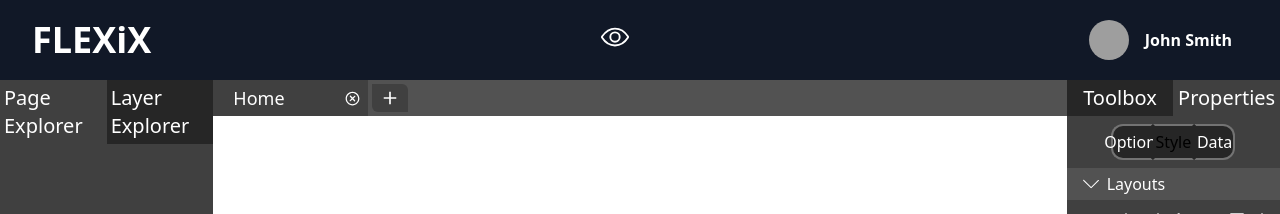
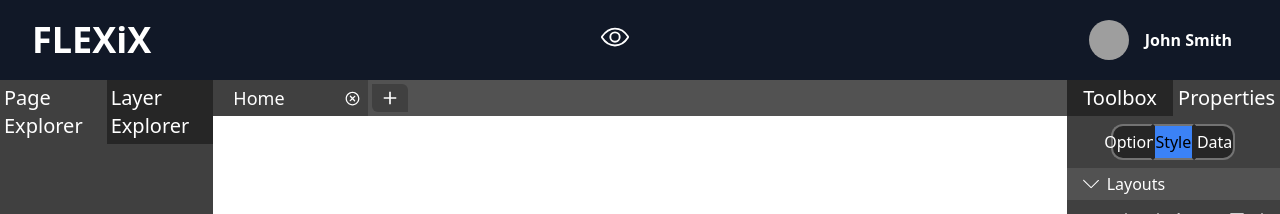
Before and after one commit to flexix-developer/Flexix-Frontend, a React (Create React App) app: page /design in a window 1280 px wide. Both pictures are taken after a click on the element "Properties". Shown: the top 214 px of the page. Built offline with nearby package versions, Linux system fonts and the light colour scheme; grey boxes are pictures that could not be loaded; some icons are missing.

Commit message:
Mon | Refactor Properties component styling

```diff
--- a/src/components/Properties.js
+++ b/src/components/Properties.js
@@ -14,30 +14,30 @@ const Properties = () => {
     <div className="flex flex-col w-full h-full bg-neutral-700">
       <div className="flex flex-row justify-center mx-6 my-2 text-white w-12/12">
         <div
-          className={`flex flex-row w-3/12 justify-center p-1 border-2 border-y-neutral-500 border-l-neutral-500 border-r-neutral-800  rounded-l-xl bg-neutral-800 cursor-pointer ${
+          className={`flex flex-row w-3/12 justify-center p-1 border-2 border-y-neutral-500 border-l-neutral-500 border-r-neutral-800  rounded-l-xl cursor-pointer ${
             selectedComponent === "PropertiesOptions"
               ? "bg-blue-500 text-black"
-              : ""
+              : "bg-neutral-800 text-white"
           }`}
           onClick={() => handleComponentClick("PropertiesOptions")}
         >
           <p className="text-center pl-1">Options</p>
         </div>
         <div
-          className={`flex flex-row w-3/12 justify-center p-1 cursor-pointer border-2 border-y-neutral-500 border-x-neutral-800 bg-neutral-800 ${
+          className={`flex flex-row w-3/12 justify-center p-1 cursor-pointer border-2 border-y-neutral-500 border-x-neutral-800 ${
             selectedComponent === "PropertiesStyle"
               ? "bg-blue-500 text-black"
-              : ""
+              : "bg-neutral-800 text-white"
           }`}
           onClick={() => handleComponentClick("PropertiesStyle")}
         >
           <p className="text-center">Style</p>
         </div>
         <div
-          className={`flex flex-row w-3/12 justify-center p-1 border-2 border-y-neutral-500 border-r-neutral-500 border-l-neutral-800 rounded-r-xl cursor-pointer bg-neutral-800 ${
+          className={`flex flex-row w-3/12 justify-center p-1 border-2 border-y-neutral-500 border-r-neutral-500 border-l-neutral-800 rounded-r-xl cursor-pointer ${
             selectedComponent === "PropertiesData"
               ? "bg-blue-500 text-black"
-              : ""
+              : "bg-neutral-800 text-white"
           }`}
           onClick={() => handleComponentClick("PropertiesData")}
         >
```
